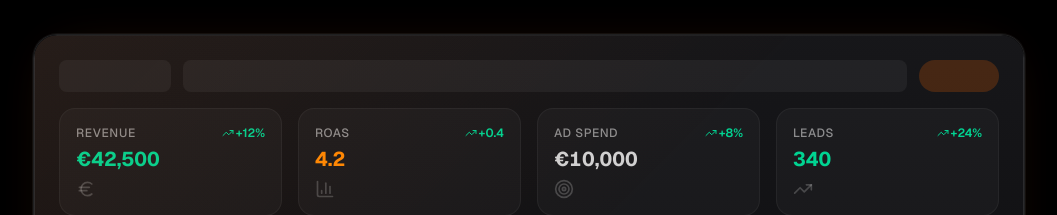
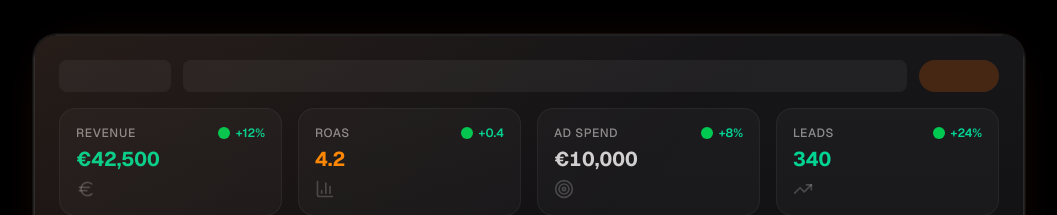
Before and after one commit to sinan-leadtr/leadtribute.io, a Next.js app: page / in a window 1280 px wide. Shown: the part 880-1095 px from the top of the page, without its empty margins (111-1168 px from the left). Built offline with nearby package versions, Linux system fonts and the light colour scheme.

Commit message:
Replace static arrows with pulsing green live-status indicators

```diff
--- a/app/components/landing/HeroDashboardPreview.tsx
+++ b/app/components/landing/HeroDashboardPreview.tsx
@@ -1,6 +1,16 @@
 "use client";
 
-import { TrendingUp, BarChart3, Euro, Target } from "lucide-react";
+import { BarChart3, Euro, Target, TrendingUp } from "lucide-react";
+
+/** Pulsierender grüner Status-Punkt (Live-Aktivität) */
+function LiveStatusDot() {
+  return (
+    <span className="relative inline-flex h-3 w-3 shrink-0" aria-hidden>
+      <span className="absolute inline-flex h-3 w-3 animate-ping rounded-full bg-green-500/75 opacity-75" />
+      <span className="relative inline-flex h-3 w-3 rounded-full bg-green-500" />
+    </span>
+  );
+}
 
 const stats = [
   {
@@ -60,8 +70,8 @@ export function HeroDashboardPreview() {
               <span className="text-[10px] font-medium uppercase tracking-wider text-white/50 sm:text-xs">
                 {label}
               </span>
-              <span className="inline-flex items-center gap-0.5 text-[10px] font-semibold text-emerald-400 sm:text-xs">
-                <TrendingUp className="h-3 w-3" />
+              <span className="inline-flex items-center gap-1.5 text-[10px] font-semibold text-emerald-400 sm:text-xs">
+                <LiveStatusDot />
                 {trend}
               </span>
             </div>
```
